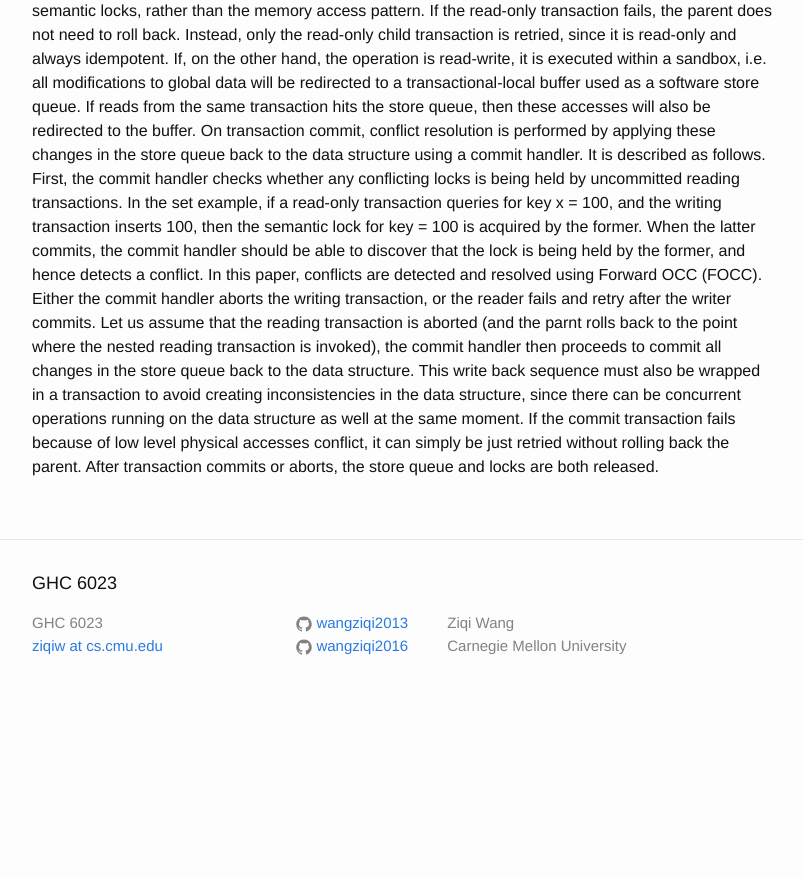
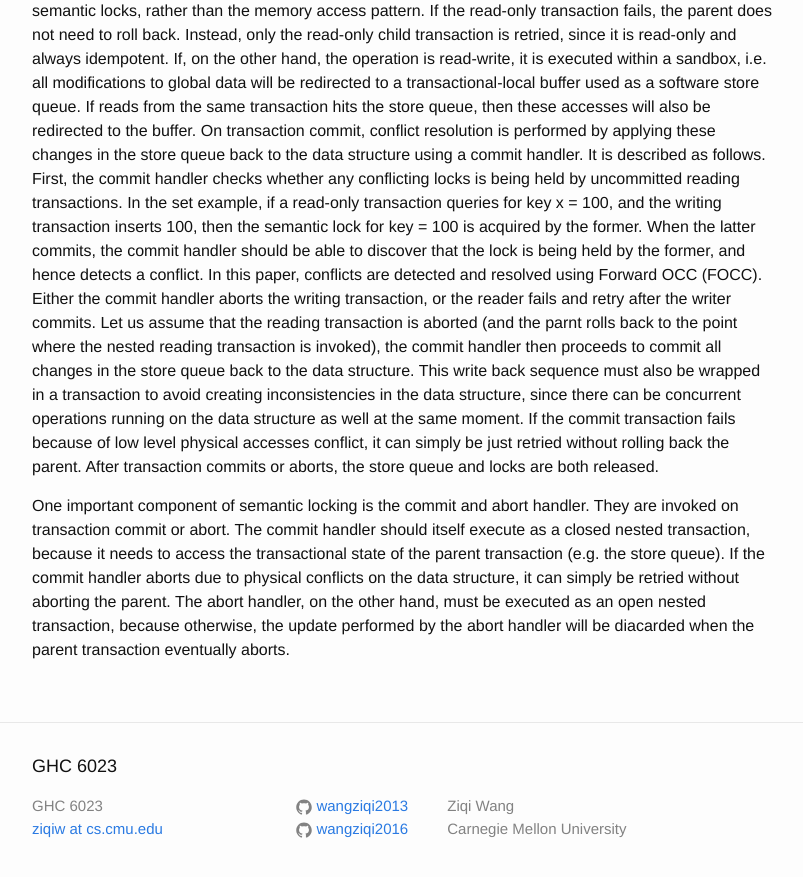
Before and after one commit to wangziqi2013/wangziqi2013.github.io, a Jekyll site: the page built from _posts/2018-12-21-transactional-collection-classes.markdown, in a window 1280 px wide and 900 px high, scrolled down 1657 px. Shown: the top 877 px of the window, without its empty margins (238-1041 px from the left). Built offline with Jekyll 4.4.1, drawn with Linux system fonts in a browser that asks for light colours; before the commit the page ends 2374 px from its top, so only the background shows below that.

Commit message:
Adding commit and abort handler

```diff
--- a/_posts/2018-12-21-transactional-collection-classes.markdown
+++ b/_posts/2018-12-21-transactional-collection-classes.markdown
@@ -75,3 +75,10 @@ wrapped in a transaction to avoid creating inconsistencies in the data structure
 operations running on the data structure as well at the same moment. If the commit transaction fails because of
 low level physical accesses conflict, it can simply be just retried without rolling back the parent. After transaction commits
 or aborts, the store queue and locks are both released.
+
+One important component of semantic locking is the commit and abort handler. They are invoked on transaction commit or abort.
+The commit handler should itself execute as a closed nested transaction, because it needs to access the transactional state
+of the parent transaction (e.g. the store queue). If the commit handler aborts due to physical conflicts on the data structure,
+it can simply be retried without aborting the parent. The abort handler, on the other hand, must be executed as an open nested
+transaction, because otherwise, the update performed by the abort handler will be diacarded when the parent transaction eventually
+aborts.
```
